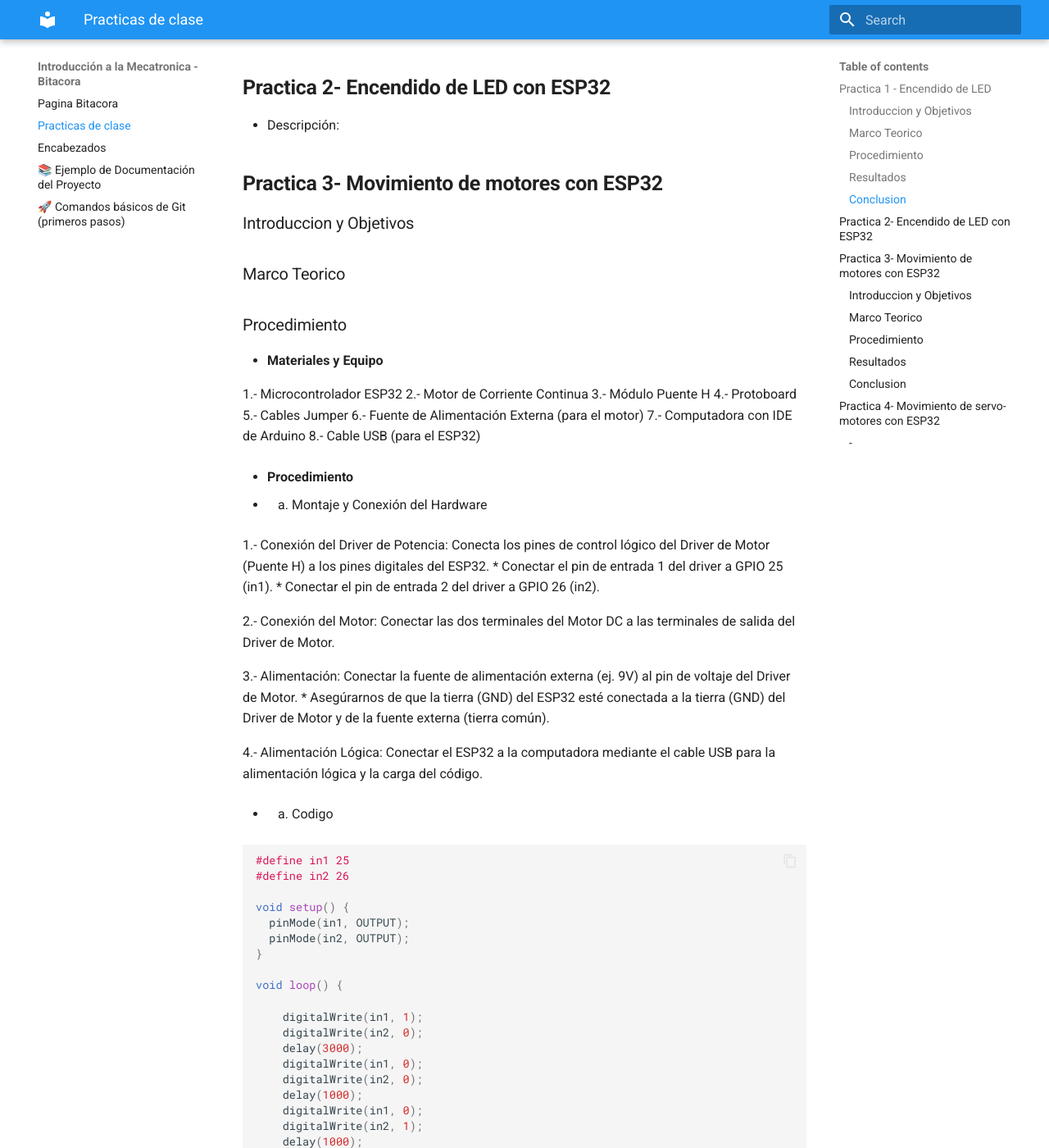
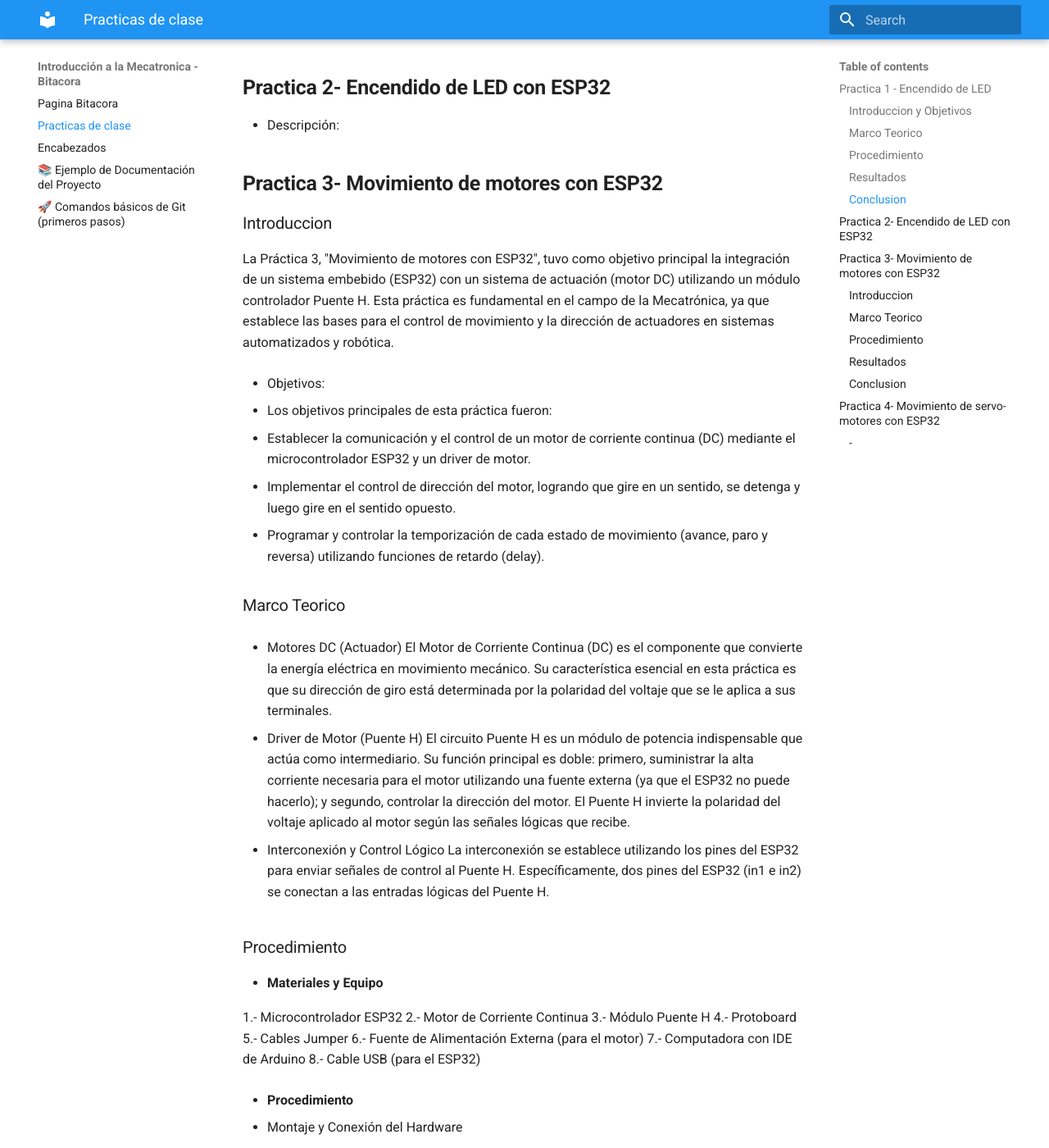
Before and after one commit to JoseGilGonzalezBerra/IntroduccionMecatronica_Bitacora_de_JoseGIL, an MkDocs documentation site: the page built from docs/Practicas.md, in a window 1280 px wide and 1400 px high, scrolled down 1383 px. Shown: the whole window at 82% size. Built offline with MkDocs 1.6.1 and Material for MkDocs 9.7.7, drawn with Linux system fonts in a browser that asks for light colours; some of the changed text lies outside the part shown.

Commit message:
Update Practicas.md

````diff
--- a/docs/Practicas.md
+++ b/docs/Practicas.md
@@ -59,12 +59,27 @@
 
 ## **Practica 3- Movimiento de motores con ESP32**
 
-### Introduccion y Objetivos
+### Introduccion
 
+La Práctica 3, "Movimiento de motores con ESP32", tuvo como objetivo principal la integración de un sistema embebido (ESP32) con un sistema de actuación (motor DC) utilizando un módulo controlador Puente H. Esta práctica es fundamental en el campo de la Mecatrónica, ya que establece las bases para el control de movimiento y la dirección de actuadores en sistemas automatizados y robótica.
+
+- Objetivos:
+
+ * Los objetivos principales de esta práctica fueron:
+   1. Establecer la comunicación y el control de un motor de corriente continua (DC) mediante el microcontrolador ESP32 y un driver de motor.
+   2. Implementar el control de dirección del motor, logrando que gire en un sentido, se detenga y luego gire en el sentido opuesto.
+   3. Programar y controlar la temporización de cada estado de movimiento (avance, paro y reversa) utilizando funciones de retardo (delay).
 
 ### Marco Teorico
 
+- Motores DC (Actuador)
+El Motor de Corriente Continua (DC) es el componente que convierte la energía eléctrica en movimiento mecánico. Su característica esencial en esta práctica es que su dirección de giro está determinada por la polaridad del voltaje que se le aplica a sus terminales.
 
+- Driver de Motor (Puente H)
+El circuito Puente H es un módulo de potencia indispensable que actúa como intermediario. Su función principal es doble: primero, suministrar la alta corriente necesaria para el motor utilizando una fuente externa (ya que el ESP32 no puede hacerlo); y segundo, controlar la dirección del motor. El Puente H invierte la polaridad del voltaje aplicado al motor según las señales lógicas que recibe.
+
+- Interconexión y Control Lógico
+La interconexión se establece utilizando los pines del ESP32 para enviar señales de control al Puente H. Específicamente, dos pines del ESP32 (in1 e in2) se conectan a las entradas lógicas del Puente H.
 
 
 ### Procedimiento
@@ -82,7 +97,7 @@
 
 - **Procedimiento**
 
-- 1. Montaje y Conexión del Hardware
+1. Montaje y Conexión del Hardware
 
 1.- Conexión del Driver de Potencia: Conecta los pines de control lógico del Driver de Motor (Puente H) a los pines digitales del ESP32.
  * Conectar el pin de entrada 1 del driver a GPIO 25 (in1).
@@ -95,8 +110,7 @@
 
 4.- Alimentación Lógica: Conectar el ESP32 a la computadora mediante el cable USB para la alimentación lógica y la carga del código.
 
-
-- 2. Codigo
+5.- Subimo el codigo a la ESP32
 
 ```cpp
 #define in1 25
@@ -125,13 +139,17 @@
 
 ### Resultados
 
+El circuito implementado con el ESP32 ejecutó la secuencia programada, logrando el control de la dirección y la temporización del motor.
+
+- Sentido 1 (Avance/Giro): El motor giró en la primera dirección durante 3 segundos (delay(3000)).
+- Paro por Inercia: El motor se detuvo por completo por inercia durante 1 segundo (delay(1000)).
+- Sentido 2 (Reversa/Contragiro): El motor giró en la dirección opuesta durante 1 segundo (delay(1000)).
 
 
 ### Conclusion
 
+La práctica fue exitosa al demostrar el control básico de dirección y temporización de un motor DC utilizando el ESP32 y un driver Puente H. Se logró controlar la dirección de giro y la duración de cada estado (avance, paro y reversa) mediante los comandos digitalWrite() y delay(). Esto confirmó la comprensión de la lógica del driver y la capacidad del ESP32 para manejar la actuación.
 
-
-- Descripción: Esta practica consistio en el funcionamiento de motores, como usarlos con las ESP32 y el codigo para hacerlos funcionar,  en esta practica teniamos que hacer que el motor acelerara poco a poco hasta la velocidad maxima y que luego desacelerara poco a poco hasta que se parara.
 
 -<img src="recursos/imgs/Motores1.jpeg" alt="Diagrama del sistema" width="300">
 -<img src="recursos/imgs/Motores2.jpeg" alt="Diagrama del sistema" width="300">
````
